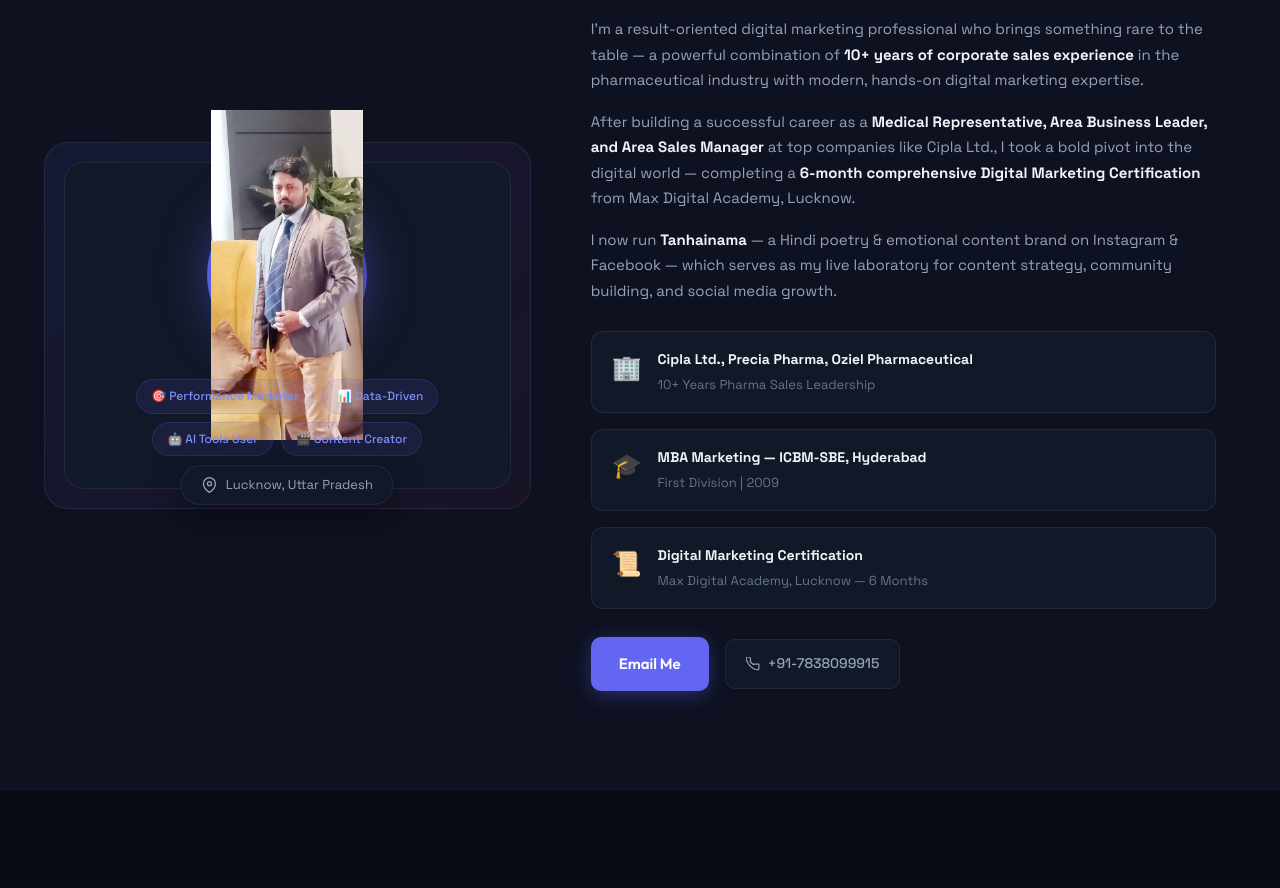
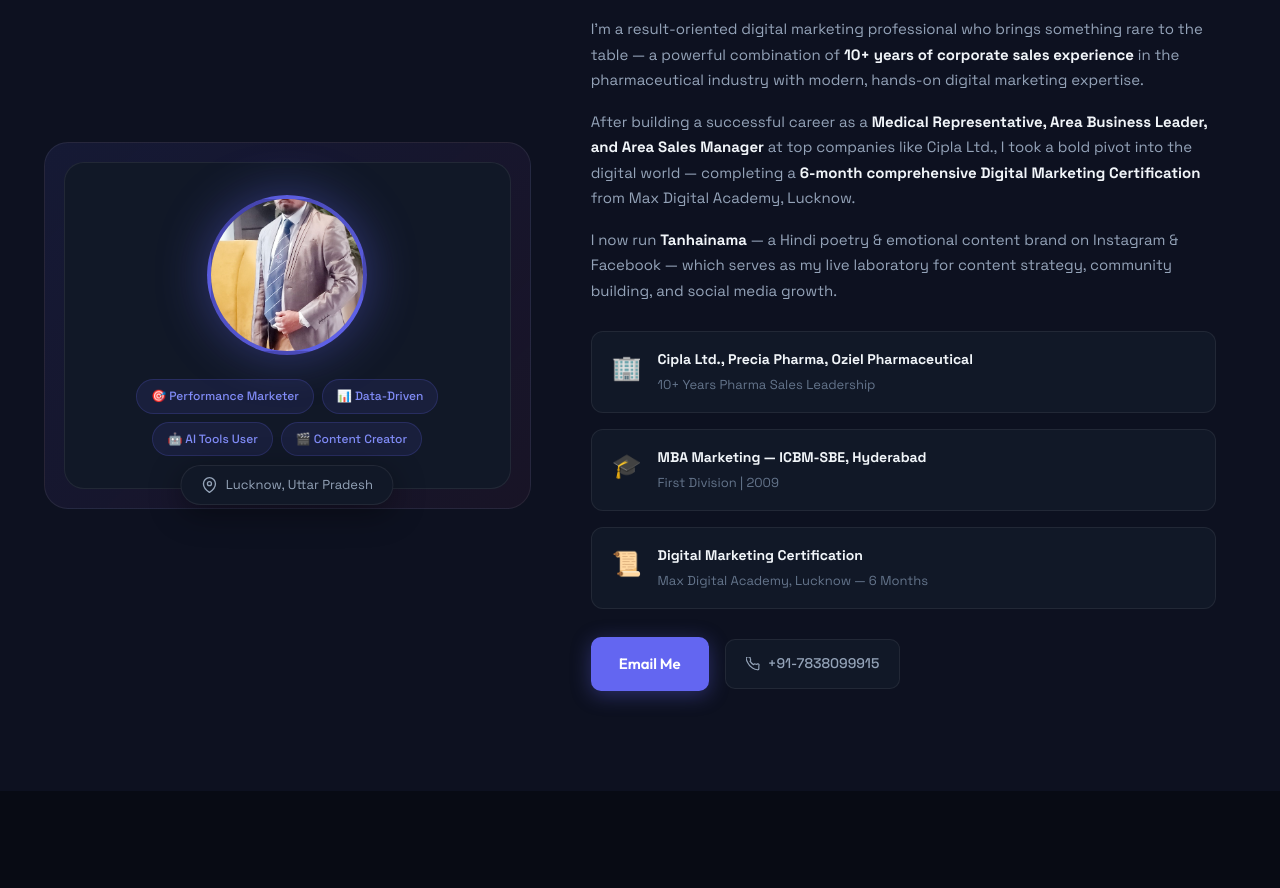
Before and after one commit to abhishektiwari1585-del/abhishek-tiwari-portfolio, a website: page index.html in a window 1280 px wide. Shown: the part 1133-2021 px from the top of the page. Drawn offline with Linux system fonts and the light colour scheme.

Commit message:
Added about section profile photo CSS

```diff
--- a/style.css
+++ b/style.css
@@ -2067,3 +2067,9 @@ ul { list-style: none; }
    object-position:center top;
     border-radius:50%;
 }
+.about-photo{
+    width:100%;
+    height:100%;
+    object-fit:cover;
+    border-radius:50%;
+}
```
